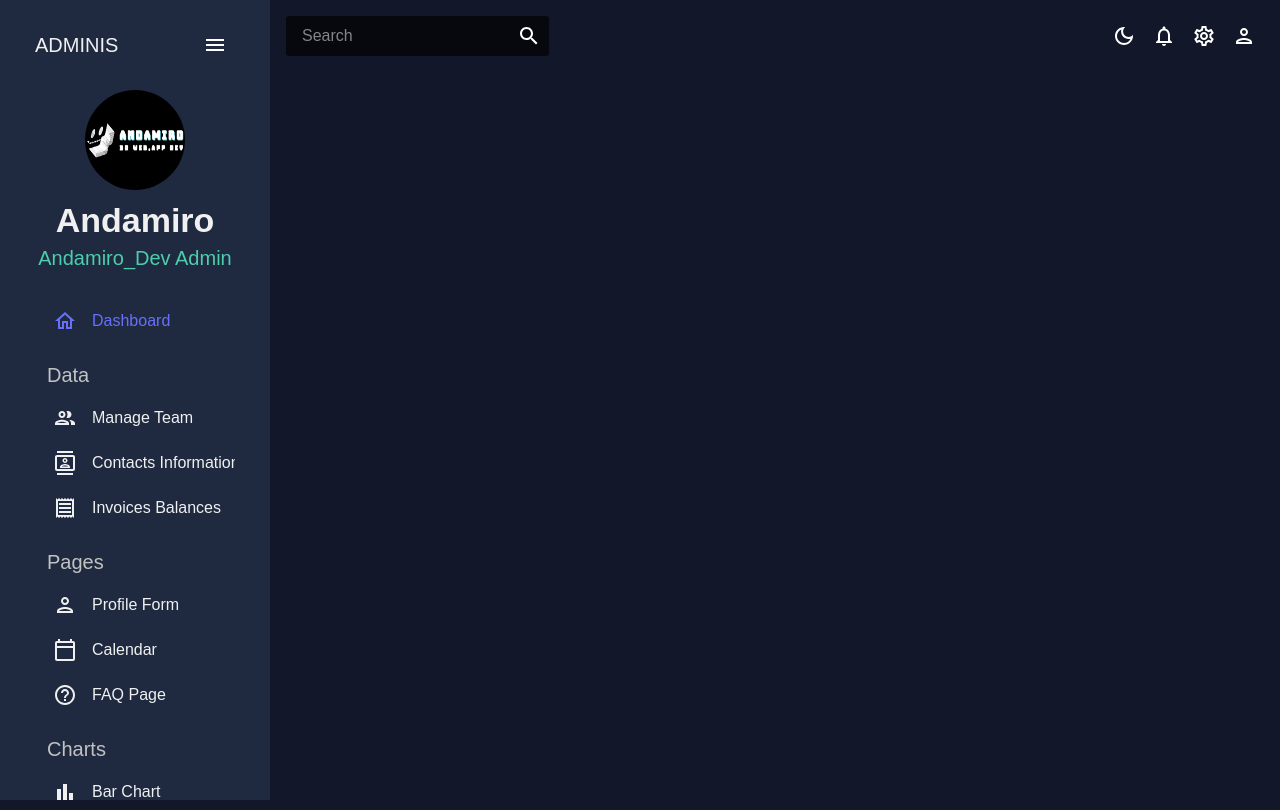
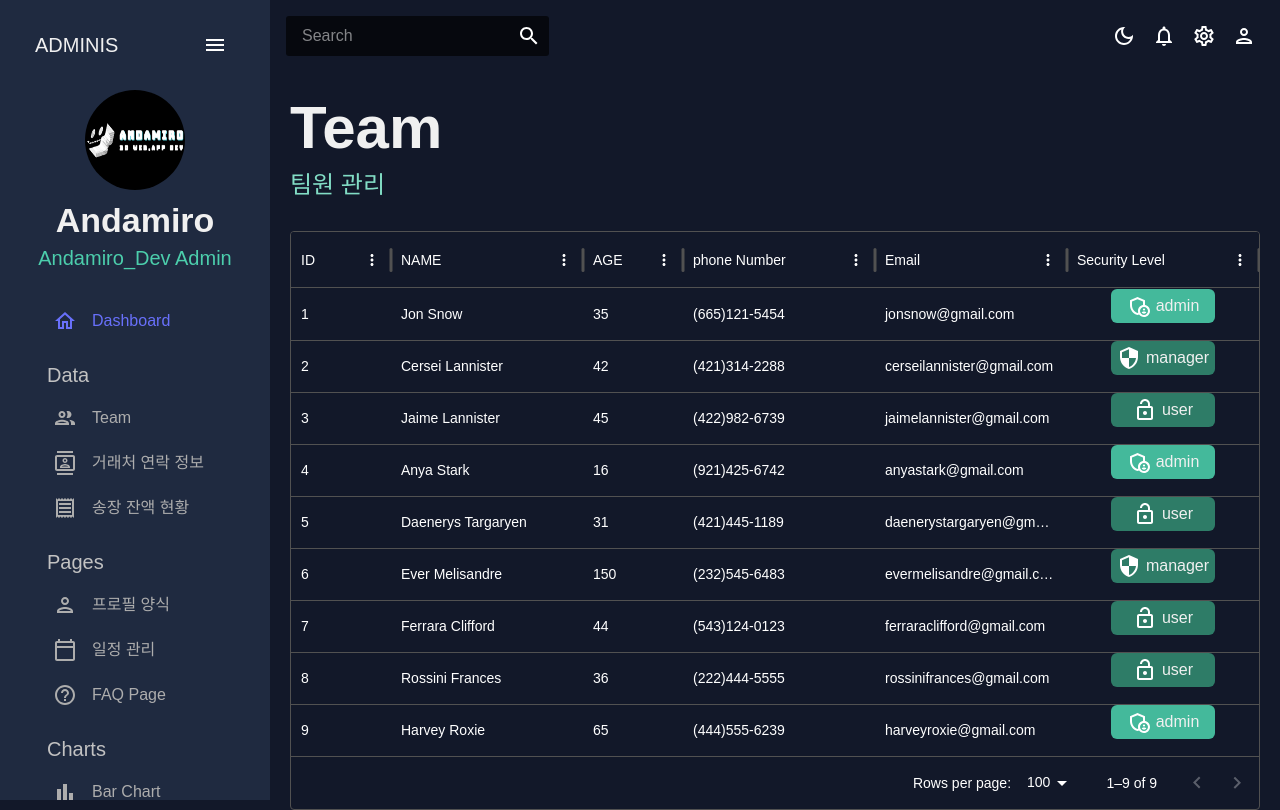
Before and after one commit to croppedeyebrow/B2B-project-React_Admin-Dashboard, a React (Create React App) app: page /team in a window 1280 px wide. Built offline with nearby package versions, Linux system fonts and the light colour scheme.

Commit message:
빡치는 괄호 안 link...

```diff
--- a/src/App.js
+++ b/src/App.js
@@ -1,11 +1,9 @@
-import TopBar from "./scenes/global/TopBar";
-import { ColorModeContext, useMode } from "./theme";
-import { CssBaseline, ThemeProvider } from "@mui/material";
+import { useState } from "react";
 import { Routes, Route } from "react-router-dom";
-import SideBar from "./scenes/global/SideBar";
-
+import Topbar from "./scenes/global/TopBar";
+import Sidebar from "./scenes/global/SideBar";
 import Dashboard from "./scenes/dashboard";
-// import Team from "./scenes/team";
+import Team from "./scenes/team";
 // import Invoices from "./scenes/invoices";
 // import Contacts from "./scenes/contacts";
 // import Bar from "./scenes/bar";
@@ -14,32 +12,35 @@
 // import Pie from "./scenes/pie";
 // import FAQ from "./scenes/faq";
 // import Geography from "./scenes/geography";
-// import Calendar from "./scenes/calendar";
+import { CssBaseline, ThemeProvider } from "@mui/material";
+import { ColorModeContext, useMode } from "./theme";
+// import Calendar from "./scenes/calendar/calendar";
 
 function App() {
   const [theme, colorMode] = useMode();
+  const [isSidebar, setIsSidebar] = useState(true);
 
   return (
     <ColorModeContext.Provider value={colorMode}>
       <ThemeProvider theme={theme}>
         <CssBaseline />
         <div className="app">
-          <SideBar />
+          <Sidebar isSidebar={isSidebar} />
           <main className="content">
-            <TopBar />
+            <Topbar setIsSidebar={setIsSidebar} />
+
             <Routes>
               <Route path="/" element={<Dashboard />} />
-              {/* <Route path="/team" element={<Team />} /> */}
+              <Route path="/team" element={<Team />} />
               {/* <Route path="/contacts" element={<Contacts />} /> */}
               {/* <Route path="/invoices" element={<Invoices />} /> */}
+              {/* <Route path="/form" element={<Form />} /> */}
               {/* <Route path="/bar" element={<Bar />} /> */}
-              {/* <Route path="/form" element={<Form />} /> */}
+              {/* <Route path="/pie" element={<Pie />} /> */}
               {/* <Route path="/line" element={<Line />} /> */}
-              {/* <Route path="/line" element={<Line />} /> */}
-              {/* <Route path="/pie" element={<Pie />} /> */}
               {/* <Route path="/faq" element={<FAQ />} /> */}
+              {/* <Route path="/calendar" element={<Calendar />} /> */}
               {/* <Route path="/geography" element={<Geography />} /> */}
-              {/* <Route path="/calendar" element={<Calendar />} /> */}
             </Routes>
           </main>
         </div>
--- /dev/null
+++ b/src/components/Header.jsx
@@ -0,0 +1,26 @@
+import { Typography, Box, useTheme } from "@mui/material";
+import { tokens } from "../theme";
+
+const Header = ({ title, subtitle }) => {
+  const theme = useTheme();
+  const colors = tokens(theme.palette.mode);
+
+  return (
+    <Box mb="30px">
+      <Typography
+        variant="h2"
+        color={colors.grey[100]}
+        fontWeight="bold"
+        sx={{ mb: "5px" }}
+      >
+        {title}
+      </Typography>
+
+      <Typography variant="h5" color={colors.greenAccent[400]}>
+        {subtitle}
+      </Typography>
+    </Box>
+  );
+};
+
+export default Header;
--- a/src/scenes/dashboard/index.jsx
+++ b/src/scenes/dashboard/index.jsx
@@ -1,6 +1,14 @@
+import { Box } from "@mui/material";
+import Header from "../../components/Header";
+
 const Dashboard = () => {
-  return;
-  <div>Dashboard</div>;
+  return (
+    <Box m="20px">
+      <Box display="flex" justifyContent="space-between" alignItems="center">
+        <Header title="DASHBOARD" subtitle="Welcome to your dashboard" />
+      </Box>
+    </Box>
+  );
 };
 
 export default Dashboard;
--- a/src/scenes/global/Sidebar.jsx
+++ b/src/scenes/global/Sidebar.jsx
@@ -23,12 +23,15 @@
   return (
     <MenuItem
       active={selected === title}
-      style={{
-        color: colors.grey[100],
-      }}
       onClick={() => setSelected(title)}
       icon={icon}
+
+      //  2024.12.15 빡침기록.
+      // component={Link}
+      //  to={to}
+      // 이런식으로 적으면 link 이동 안됨.
     >
+      <Link to={to} />
       <Typography>{title}</Typography>
     </MenuItem>
   );
@@ -134,21 +137,21 @@
               Data
             </Typography>
             <Item
-              title="Manage Team"
+              title="Team"
               to="/team"
               icon={<PeopleOutlinedIcon />}
               selected={selected}
               setSelected={setSelected}
             />
             <Item
-              title="Contacts Information"
+              title="거래처 연락 정보"
               to="/contacts"
               icon={<ContactsOutlinedIcon />}
               selected={selected}
               setSelected={setSelected}
             />
             <Item
-              title="Invoices Balances"
+              title="송장 잔액 현황"
               to="/invoices"
               icon={<ReceiptOutlinedIcon />}
               selected={selected}
@@ -163,14 +166,14 @@
               Pages
             </Typography>
             <Item
-              title="Profile Form"
+              title="프로필 양식"
               to="/form"
               icon={<PersonOutlinedIcon />}
               selected={selected}
               setSelected={setSelected}
             />
             <Item
-              title="Calendar"
+              title="일정 관리"
               to="/calendar"
               icon={<CalendarTodayOutlinedIcon />}
               selected={selected}
--- /dev/null
+++ b/src/scenes/team/index.jsx
@@ -0,0 +1,72 @@
+import { Box, Typography, useTheme } from "@mui/material";
+import { DataGrid } from "@mui/x-data-grid";
+import { tokens } from "../../theme";
+import { mockDataTeam } from "../../data/mockData";
+import AdminPanelSettingsOutlinedIcon from "@mui/icons-material/AdminPanelSettingsOutlined";
+import LockOpenOutlinedIcon from "@mui/icons-material/LockOpenOutlined";
+import SecurityOutlinedIcon from "@mui/icons-material/SecurityOutlined";
+import Header from "../../components/Header";
+
+const Team = () => {
+  const theme = useTheme();
+  const colors = tokens(theme.palette.mode);
+  const columns = [
+    { field: "id", headerName: "ID" },
+    {
+      field: "name",
+      headerName: "NAME",
+      flex: 1,
+      cellClassName: "name-column--cell",
+    },
+    {
+      field: "age",
+      headerName: "AGE",
+      type: "number",
+      headerAlign: "left",
+      align: "left",
+    },
+    { field: "phone", headerName: "phone Number", flex: 1 },
+    { field: "email", headerName: "Email", flex: 1 },
+
+    {
+      field: "access",
+      headerName: "Security Level",
+      flex: 1,
+      renderCell: ({ row: { access } }) => {
+        return (
+          <Box
+            width="60%"
+            m="0 auto"
+            p="5px"
+            display="flex"
+            justifyContent="center"
+            backgroundColor={
+              access === "admin"
+                ? colors.greenAccent[600]
+                : colors.greenAccent[700]
+            }
+            borderRadius="6px"
+          >
+            {access === "admin" && <AdminPanelSettingsOutlinedIcon />}
+            {access === "manager" && <SecurityOutlinedIcon />}
+            {access === "user" && <LockOpenOutlinedIcon />}
+            <Typography color={colors.grey[100]} sx={{ ml: "5px" }}>
+              {access}
+            </Typography>
+          </Box>
+        );
+      },
+    },
+  ];
+
+  return (
+    <Box m="20px">
+      <Header title="Team" subtitle="팀원 관리" />
+      <Box>
+        <DataGrid rows={mockDataTeam} columns={columns} />
+      </Box>
+    </Box>
+  );
+};
+
+export default Team;
```
